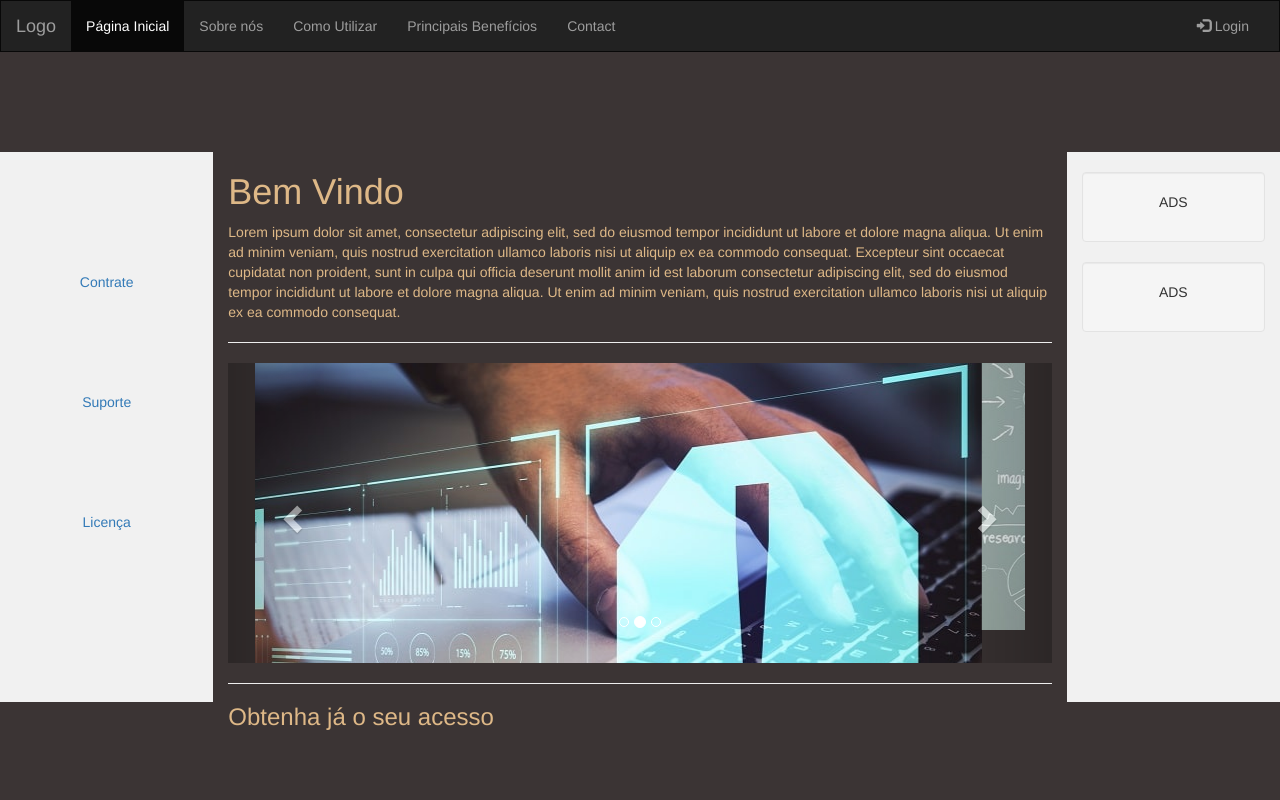
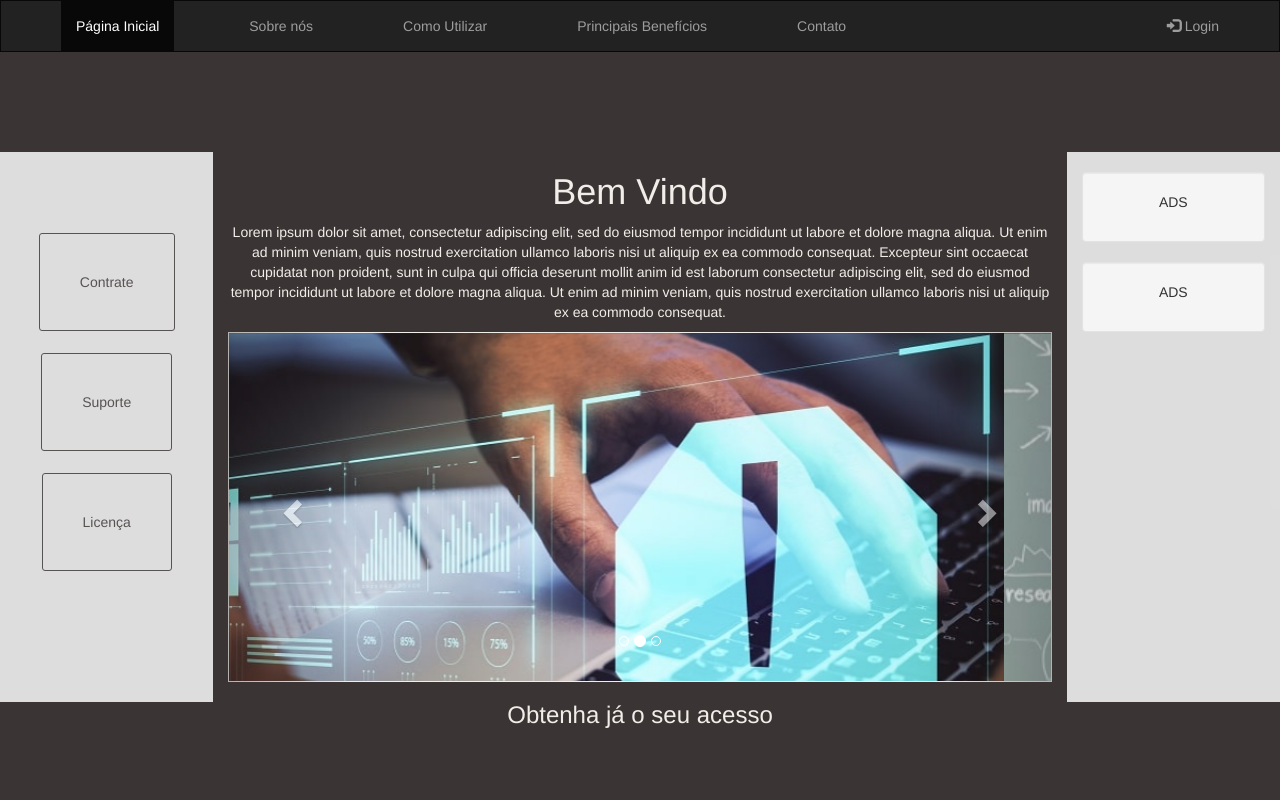
Before and after one commit to YuriScorsolino/escolha-facil, a plain HTML site: page index.html in a window 1280 px wide. Shown: the top 800 px of the page. Drawn offline with nearby package versions, Linux system fonts and the light colour scheme.

Commit message:
pagina principal
pagina principal com carrosel funcionando
paginas novas linkadas

```diff
--- a/index.html
+++ b/index.html
@@ -7,6 +7,8 @@
   <link rel="stylesheet" href="https://maxcdn.bootstrapcdn.com/bootstrap/3.4.1/css/bootstrap.min.css">
   <script src="https://ajax.googleapis.com/ajax/libs/jquery/3.5.1/jquery.min.js"></script>
   <script src="https://maxcdn.bootstrapcdn.com/bootstrap/3.4.1/js/bootstrap.min.js"></script>
+  <link rel = "stylesheet"  href = "https://fonts.googleapis.com/css2? family = Knewave & display = swap" >
+</head>
   <style>
       body{
           background: rgb(59, 52, 52);
@@ -22,43 +24,58 @@
 
     /* Set gray background color and 100% height */
     .sidenav {
-        margin-top: 100px;
+      margin-top: 100px;
       margin-bottom: 100px;
       padding-top: 20px;
-      background-color: #f1f1f1;
+      background: rgba(248, 249, 250, 0.863);
       height: 100%;
     }
     .col-sm-8{
         margin-top: 100px;
-        color: burlywood;
+        color: rgb(241, 238, 233);
     }
 
+    div #lat-esq a{
+      color: rgb(88, 83, 83);
+      border: 1px solid;
+      border-radius: 3px;
+      padding: 40px 40px;
+    }
+
+    .nav li{
+      padding: 0px 30px;
+    }
     /* Set black background color, white text and some padding */
     footer {
-        margin-top: 100px;
+        margin-top: 80px;
               background-color: #555;
       color: white;
       padding: 15px;
     }
       .carousel-inner{
-        margin: 0 auto;
-        width:max-content;
-        height: 300px;
+        margin: auto auto;
+        height: 350px;
+        border: 1px solid;
     }
     div #lat-esq p{
         margin-top: 100px;
     }
+    img{
+      margin: 0 auto;
+    }
+
 
     /* On small screens, set height to 'auto' for sidenav and grid */
     @media screen and (max-width: 767px) {
       .sidenav {
         height: auto;
         padding: 15px;
+
       }
       .row.content{height:auto;}
     }
   </style>
-</head>
+
 <body>
 
 <nav class="navbar navbar-inverse">
@@ -69,7 +86,7 @@
         <span class="icon-bar"></span>
         <span class="icon-bar"></span>
       </button>
-      <a class="navbar-brand" href="#">Logo</a>
+      <a class="navbar-brand" href="index.html"></a>
     </div>
     <div class="collapse navbar-collapse" id="myNavbar">
       <ul class="nav navbar-nav">
@@ -77,10 +94,10 @@
         <li><a href="#">Sobre nós</a></li>
         <li><a href="#">Como Utilizar</a></li>
         <li><a href="#">Principais Benefícios</a></li>
-        <li><a href="#">Contact</a></li>
+        <li><a href="#">Contato</a></li>
       </ul>
       <ul class="nav navbar-nav navbar-right">
-        <li><a href="#"><span class="glyphicon glyphicon-log-in"></span> Login</a></li>
+        <li><a href="php/Login.php"><span class="glyphicon glyphicon-log-in"></span> Login</a></li>
       </ul>
     </div>
   </div>
@@ -93,10 +110,10 @@
       <p><a href="#">Suporte</a></p>
       <p><a href="#">Licença</a></p>
     </div>
-    <div class="col-sm-8 text-left">
+    <div class="col-sm-8 text-center">
       <h1>Bem Vindo</h1>
       <p>Lorem ipsum dolor sit amet, consectetur adipiscing elit, sed do eiusmod tempor incididunt ut labore et dolore magna aliqua. Ut enim ad minim veniam, quis nostrud exercitation ullamco laboris nisi ut aliquip ex ea commodo consequat. Excepteur sint occaecat cupidatat non proident, sunt in culpa qui officia deserunt mollit anim id est laborum consectetur adipiscing elit, sed do eiusmod tempor incididunt ut labore et dolore magna aliqua. Ut enim ad minim veniam, quis nostrud exercitation ullamco laboris nisi ut aliquip ex ea commodo consequat.</p>
-      <hr>
+
 
       <div id="myCarousel" class="carousel slide" data-ride="carousel">
 
@@ -109,16 +126,16 @@
 
         <!-- Wrapper for slides -->
         <div class="carousel-inner">
-          <div class="item active center">
-            <img src="img/banner.jpg" >
+          <div class="item active">
+            <img src="img/banner.jpg" style="width: 850px; height:max-content">
           </div>
 
           <div class="item">
-            <img src="img/praticidade.jpg" >
+            <img src="img/praticidade.jpg" style="width: 850px;">
           </div>
 
           <div class="item">
-            <img src="img/eficiencia.jpg" >
+            <img src="img/eficiencia.jpg" style="width:850px; height:max-content;" >
           </div>
         </div>
 
@@ -133,8 +150,8 @@
         </a>
     </div>
 
-      <hr>
-      <div>
+
+      <div class="text-center">
       <h3>Obtenha já o seu acesso</h3>
 
     </div>
```
Also changed, not shown: beneficios.html (added), sobre.html (added), tutorial.html (added), 1 other file.
